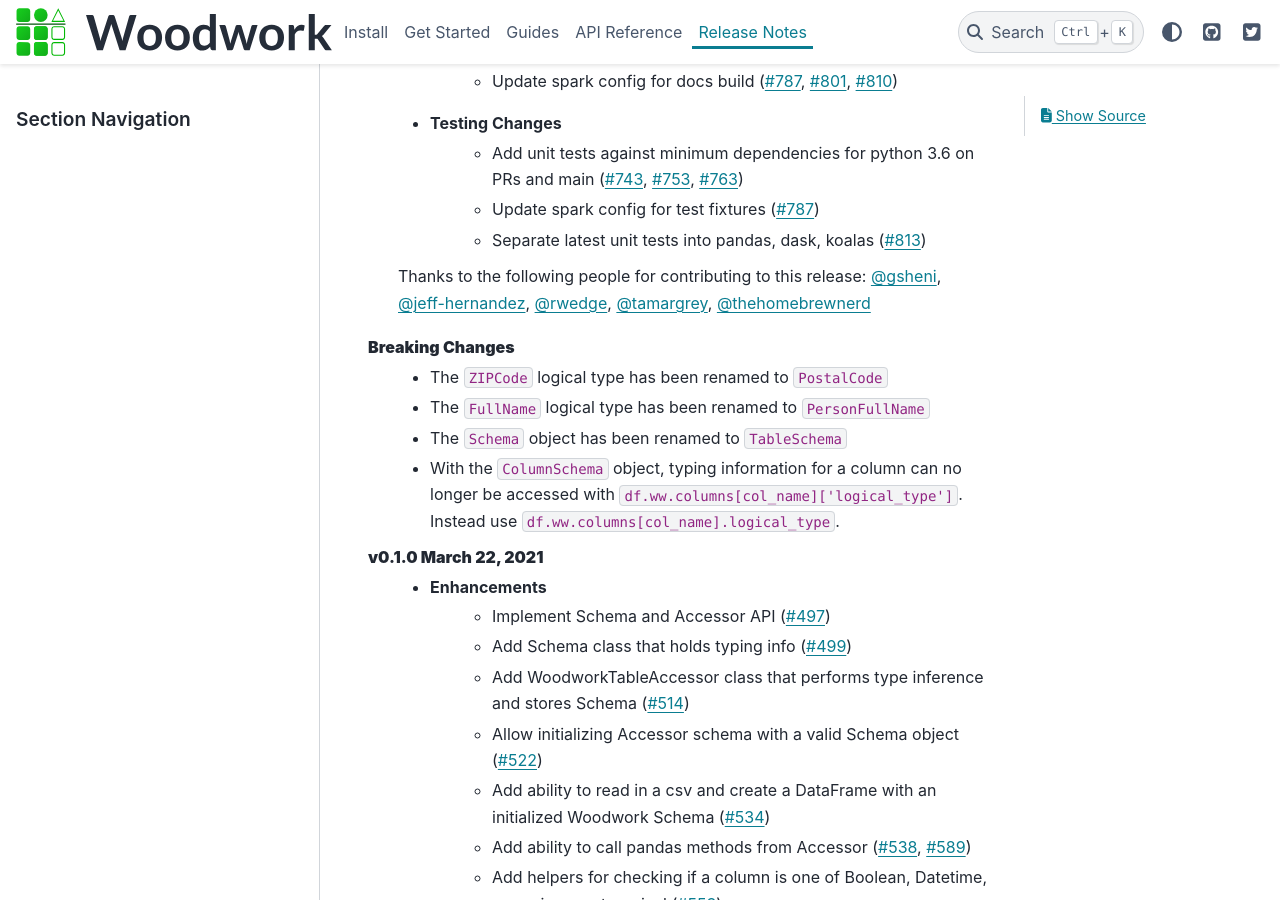
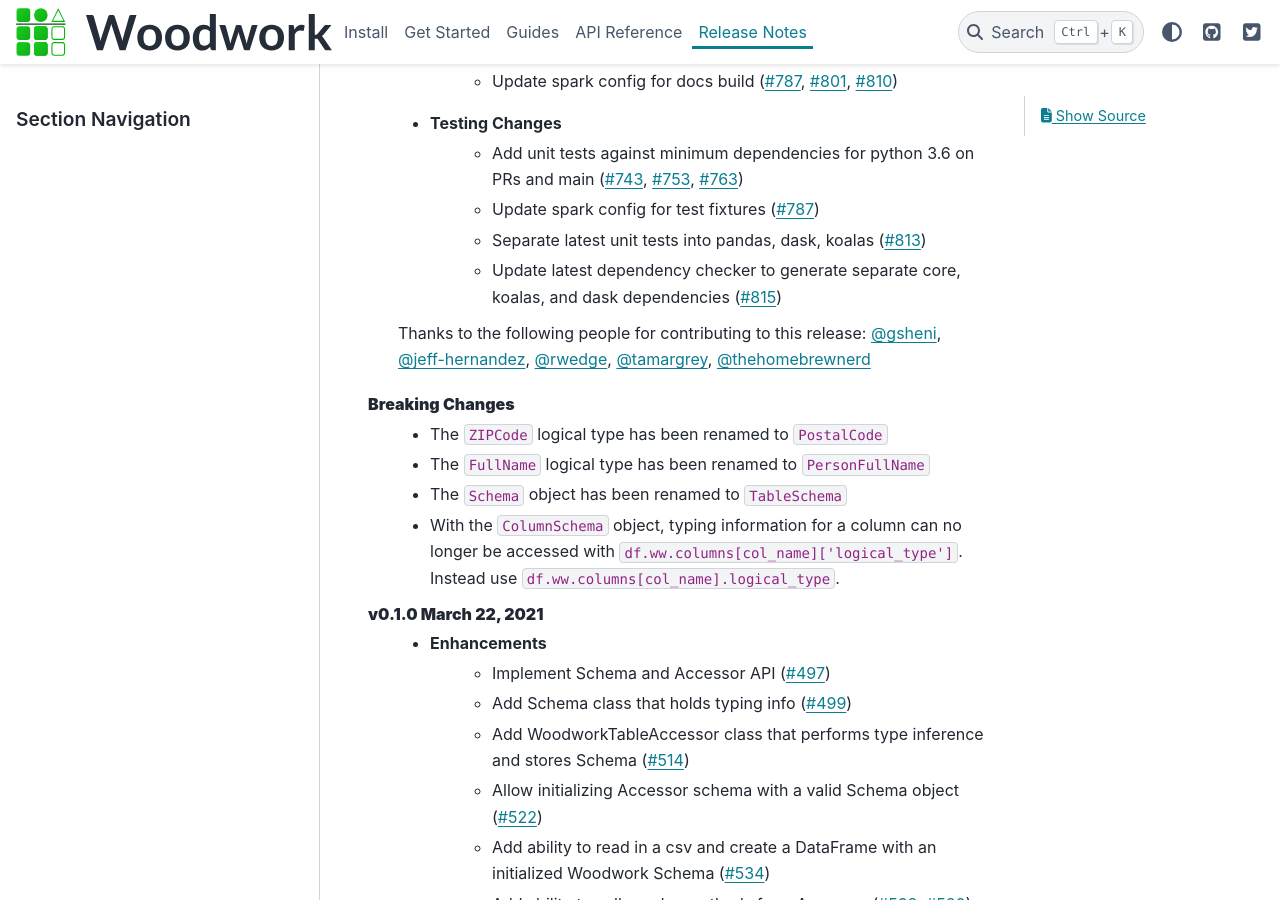
Before and after one commit to alteryx/woodwork, a Sphinx documentation site: the page built from docs/source/release_notes.rst, in a window 1280 px wide and 900 px high, scrolled down 1177 px. Built offline with Sphinx 7.4.7 and the PyData theme 0.15.4, drawn with Linux system fonts in a browser that asks for light colours; comment, search, counter and statistics services are not loaded.

Commit message:
release notes

```diff
--- a/docs/source/release_notes.rst
+++ b/docs/source/release_notes.rst
@@ -33,6 +33,7 @@ Release Notes
         * Add unit tests against minimum dependencies for python 3.6 on PRs and main (:pr:`743`, :pr:`753`, :pr:`763`)
         * Update spark config for test fixtures (:pr:`787`)
         * Separate latest unit tests into pandas, dask, koalas (:pr:`813`)
+        * Update latest dependency checker to generate separate core, koalas, and dask dependencies (:pr:`815`)
 
     Thanks to the following people for contributing to this release:
     :user:`gsheni`, :user:`jeff-hernandez`, :user:`rwedge`, :user:`tamargrey`, :user:`thehomebrewnerd`
```
